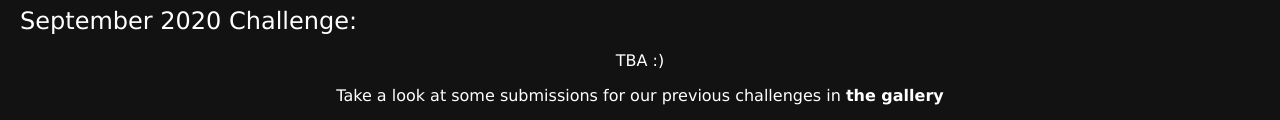
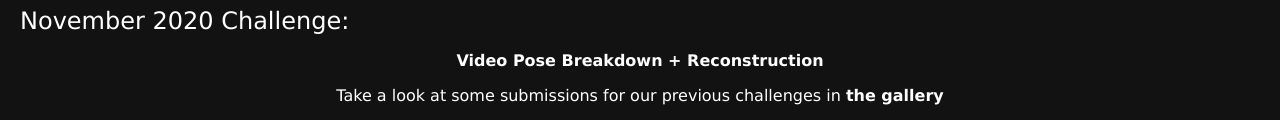
Before and after one commit to HeadMerchant/daamit.mit.edu, a plain HTML site: page src/index.html in a window 1280 px wide. Shown: the part 1346-1466 px from the top of the page. Drawn offline with Linux system fonts and the light colour scheme.

Commit message:
updated challenge to November

```diff
--- a/src/index.html
+++ b/src/index.html
@@ -69,8 +69,12 @@
     </section>
     <div class="title" id="schedule">Schedule</div>
     <section>
-        <div class="sub-title">September 2020 Challenge:</div>
-        <p>TBA :)</p>
+        <div class="sub-title">November 2020 Challenge:</div>
+        <p>
+            <a href="https://youtu.be/KxcIXNrzu4s?t=57">
+                Video Pose Breakdown + Reconstruction
+            </a>
+        </p>
         <p>Take a look at some submissions for our previous challenges in <a href="#gallery">the gallery</a></p>
         <div class="sub-title">Weekly Meetings:</div>
         <p>Come draw with us on Saturdays at 3 PM EDT
```
